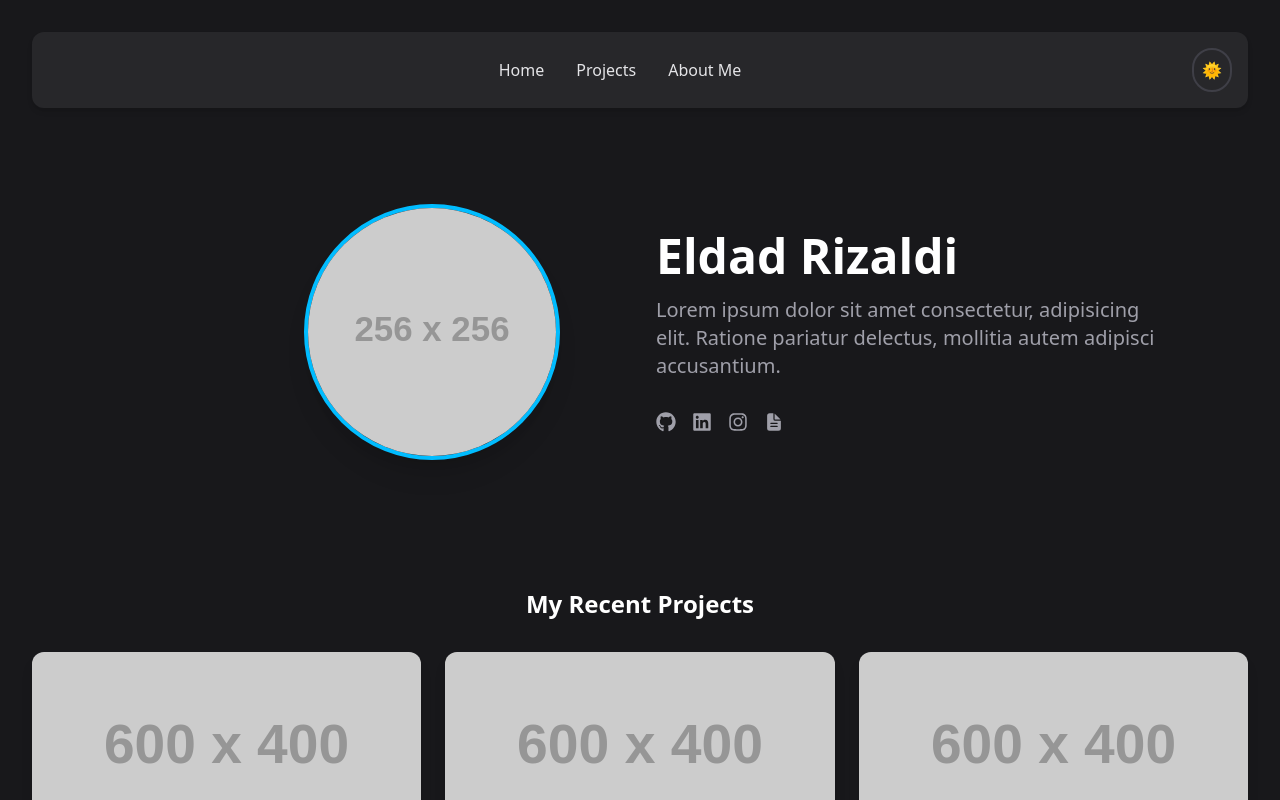
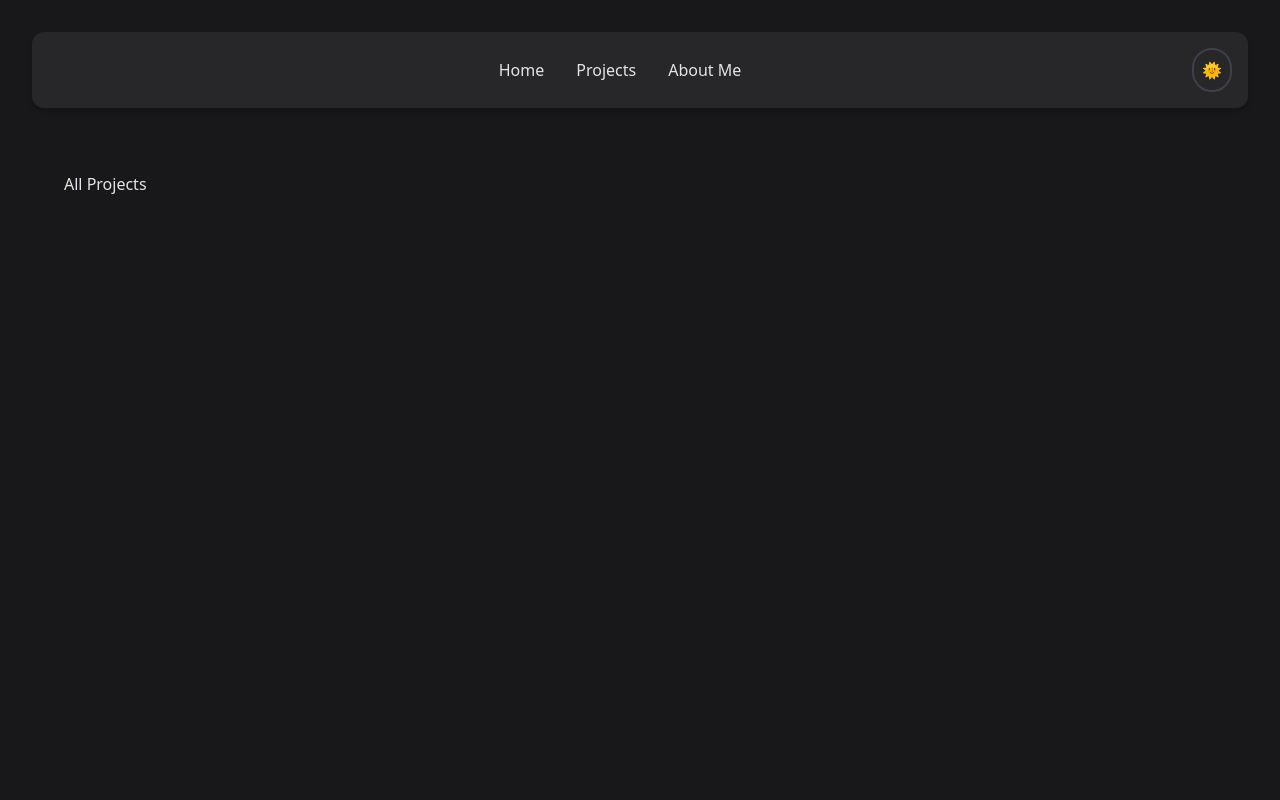
Before and after one commit to rizaldieldad/my-portfolio-website-v1, a React (Vite) app: page /projects in a window 1280 px wide. Shown: the top 800 px of the page. Built offline with nearby package versions, Linux system fonts and the light colour scheme.

Commit message:
create layout

```diff
--- a/package.json
+++ b/package.json
@@ -15,6 +15,7 @@
     "react": "^19.1.1",
     "react-dom": "^19.1.1",
     "react-icons": "^5.5.0",
+    "react-router-dom": "^7.8.2",
     "tailwindcss": "^4.1.12"
   },
   "devDependencies": {
--- a/src/App.jsx
+++ b/src/App.jsx
@@ -1,12 +1,18 @@
 import './App.css'
 
 import { ThemeProvider } from './contexts/ThemeContext'
+import { Routes, Route } from 'react-router-dom'
+
 import Home from './pages/Home'
+import Projects from './pages/Projects'
 
 function App () {
   return (
     <ThemeProvider>
-      <Home />
+      <Routes>
+        <Route path='/' element={<Home />} />
+        <Route path='/projects' element={<Projects />} />
+      </Routes>
     </ThemeProvider>
   )
 }
--- /dev/null
+++ b/src/components/Layout.jsx
@@ -0,0 +1,21 @@
+import { useThemeContext } from '../contexts/ThemeContext'
+import Navbar from './Navbar'
+
+function Layout ({ children }) {
+  const { darkMode } = useThemeContext()
+
+  return (
+    <div
+      className={`min-h-screen ${
+        darkMode ? 'bg-zinc-900 text-zinc-200' : 'bg-slate-50 text-slate-800'
+      } font-sans transition`}
+    >
+      <div className='max-w-7xl mx-auto p-4 sm:p-8'>
+        <Navbar />
+        {children}
+      </div>
+    </div>
+  )
+}
+
+export default Layout
--- a/src/components/Navbar.jsx
+++ b/src/components/Navbar.jsx
@@ -1,3 +1,4 @@
+import { Link } from 'react-router-dom'
 import { useThemeContext } from '../contexts/ThemeContext'
 
 function Navbar () {
@@ -9,24 +10,24 @@ function Navbar () {
   return (
     <div className='bg-white dark:bg-zinc-800 text-slate-800 dark:text-zinc-200 shadow-md rounded-xl flex justify-between items-center px-4 py-2 md:py-4 mb-8 transition-colors duration-500'>
       <nav className='flex mx-auto items-center gap-4 sm:gap-8 text-sm sm:text-base font-medium'>
-        <a
-          href='#'
+        <Link
+          to='/'
           className='hover:text-sky-600 dark:hover:text-sky-400 transition-colors duration-200'
         >
           Home
-        </a>
-        <a
-          href='#'
+        </Link>
+        <Link
+          to='/projects'
           className='hover:text-sky-600 dark:hover:text-sky-400 transition-colors duration-200'
         >
           Projects
-        </a>
-        <a
-          href='#'
+        </Link>
+        <Link
+          to='#'
           className='hover:text-sky-600 dark:hover:text-sky-400 transition-colors duration-200'
         >
           About Me
-        </a>
+        </Link>
       </nav>
       <button
         className='p-2 rounded-full border-2 border-slate-300 dark:border-zinc-700 hover:bg-slate-200 dark:hover:bg-zinc-700 transition-colors duration-200'
--- a/src/main.jsx
+++ b/src/main.jsx
@@ -1,9 +1,12 @@
 import { StrictMode } from 'react'
 import { createRoot } from 'react-dom/client'
+import { BrowserRouter } from 'react-router-dom'
 import App from './App.jsx'
 
 createRoot(document.getElementById('root')).render(
   <StrictMode>
-    <App />
+    <BrowserRouter>
+      <App />
+    </BrowserRouter>
   </StrictMode>
 )
--- a/src/pages/Home.jsx
+++ b/src/pages/Home.jsx
@@ -3,22 +3,13 @@ import Header from '../components/Header'
 import RecentProjects from '../components/RecentProjects'
 import TechStacks from '../components/TechStacks'
 import Footer from '../components/Footer'
+import Layout from '../components/Layout'
 
 import { useThemeContext } from '../contexts/ThemeContext'
 
 function Home () {
-  const { darkMode } = useThemeContext()
-
   return (
-    <div
-      className={`min-h-screen ${
-        darkMode ? 'bg-zinc-900 text-zinc-200' : 'bg-slate-50 text-slate-800'
-      } font-sans transition-colors duration-500`}
-    >
-      <div className='max-w-7xl mx-auto p-4 sm:p-8'>
-        {/* Navbar */}
-        <Navbar />
-
+    <Layout>
       {/* Profile Section */}
       <Header />
 
@@ -30,8 +21,7 @@ function Home () {
 
       {/* Footer */}
       <Footer />
-      </div>
-    </div>
+    </Layout>
   )
 }
 
--- /dev/null
+++ b/src/pages/Projects.jsx
@@ -0,0 +1,11 @@
+import Layout from '../components/Layout'
+
+function Projects () {
+  return (
+    <Layout>
+      <div className='max-w-7xl mx-auto p-4 sm:p-8'>All Projects</div>
+    </Layout>
+  )
+}
+
+export default Projects
```
Also changed, not shown: 1 other file (tests, documents, lock files or other folders). Lines whose indentation alone changed are shown as unchanged.
